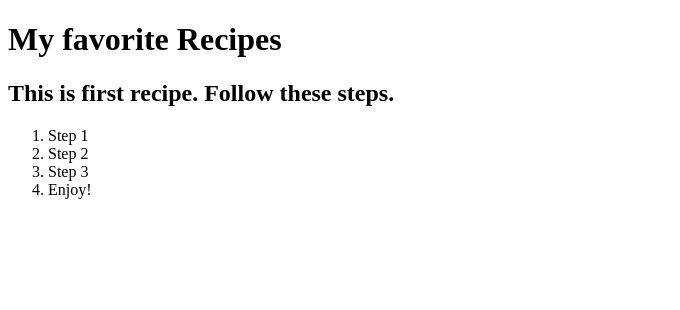
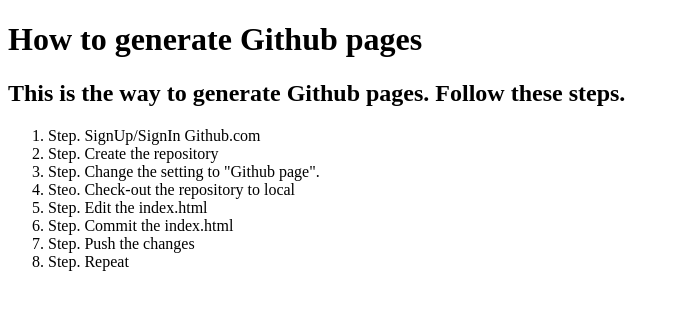
Before and after one commit to atinjin/edx_W3C_HTML5_Introduction, a plain HTML site: page week1/1.4.Character_encoding/Recipe_project_Week_1.html in a window 1280 px wide. Shown: the whole page, without its empty margins (0-680 px from the left). Drawn offline with Linux system fonts and the light colour scheme.

Commit message:
Week 1. Activities - edX W3C HTML5 Introduction

```diff
--- a/week1/1.4.Character_encoding/Recipe_project_Week_1.html
+++ b/week1/1.4.Character_encoding/Recipe_project_Week_1.html
@@ -5,13 +5,17 @@
     <title>1.6 More on tags > Recipe project and discussion</title>
 </head>
 <body>
-    <h1>My favorite Recipes</h1>
-    <h2>This is first recipe. Follow these steps.</h2>
+    <h1>How to generate Github pages</h1>
+    <h2>This is the way to generate Github pages. Follow these steps.</h2>
     <ol>
-        <li>Step 1</li>
-        <li>Step 2</li>
-        <li>Step 3</li>
-        <li>Enjoy!</li>
+        <li>Step. SignUp/SignIn Github.com</li>
+        <li>Step. Create the repository</li>
+        <li>Step. Change the setting to "Github page".</li>
+        <li>Steo. Check-out the repository to local</li>
+        <li>Step. Edit the index.html</li>
+        <li>Step. Commit the index.html</li>
+        <li>Step. Push the changes</li>
+        <li>Step. Repeat</li>
     </ol>
 </body>
 </html>
```
Also changed, not shown: index.html (+19 -8 lines), week1/index.html (+1 -5 lines).
